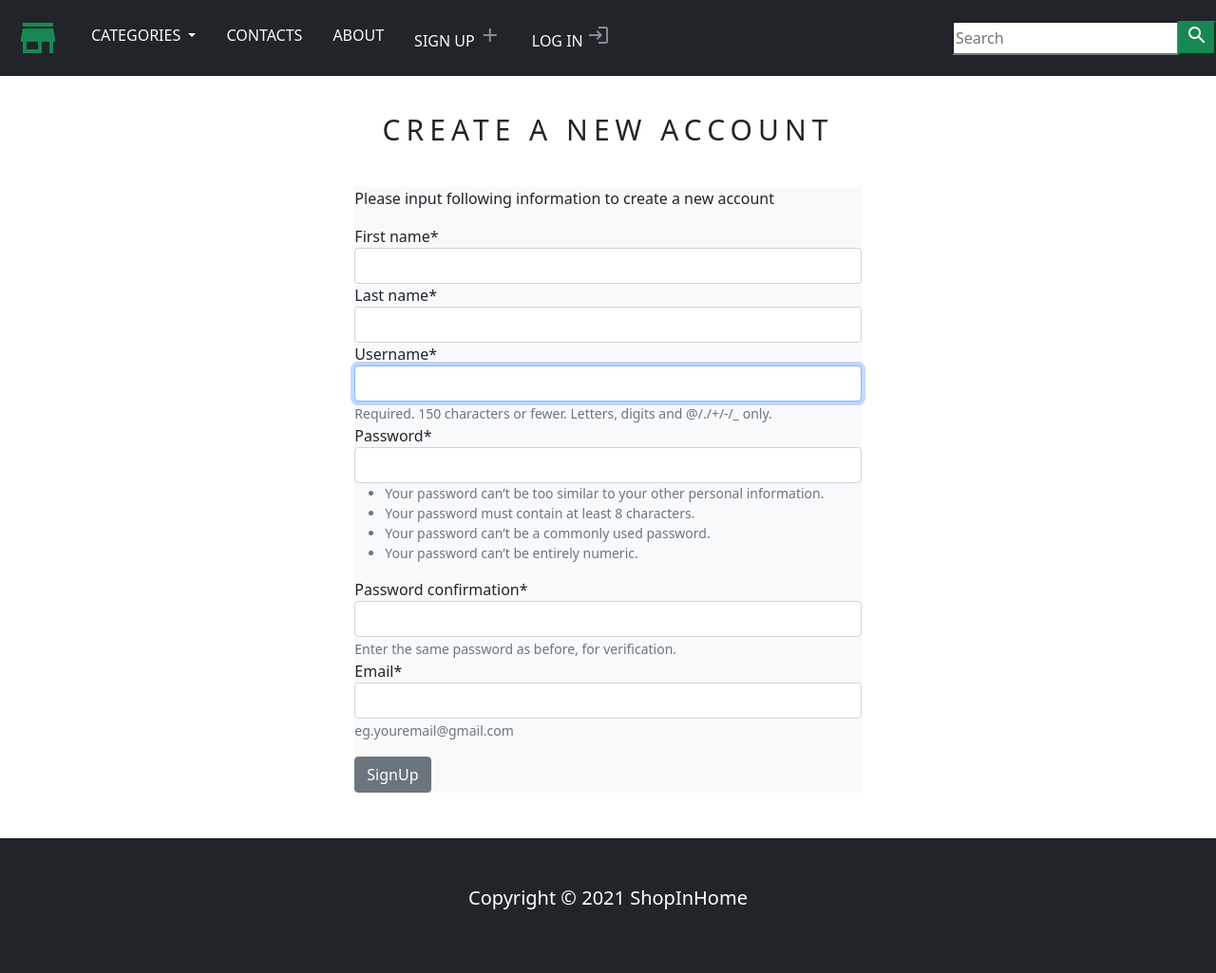
After one commit to Sergey-sg/Ecommerce-project, a Django app: page /account/create/ in a window 1280 px wide. The commit adds this page. Shown: the whole page at 95% size. Run offline with Django 3.2, Linux system fonts and the light colour scheme; data that the repository does not hold is empty; some libraries are stand-ins or nearby versions.

Commit message:
creat log in, out logic

```diff
--- a/Ecommerce/settings.py
+++ b/Ecommerce/settings.py
@@ -38,6 +38,7 @@ INSTALLED_APPS = [
     'django.contrib.messages',
     'django.contrib.staticfiles',
     'shop.apps.ShopConfig',
+    'crispy_forms',
 ]
 
 MIDDLEWARE = [
@@ -138,6 +139,8 @@ MEDIA_ROOT = os.path.join(BASE_DIR, 'static', 'media')
 
 MEDIA_URL = '/media/'
 
+CRISPY_TEMPLATE_PACK = 'bootstrap4'
+
 # Default primary key field type
 # https://docs.djangoproject.com/en/3.2/ref/settings/#default-auto-field
 
--- a/Ecommerce/static/css/base.css
+++ b/Ecommerce/static/css/base.css
@@ -18,3 +18,12 @@
     text-transform: uppercase;
     letter-spacing: .2em;
 }
+
+.errorlist li {
+    color: red;
+    font-weight: bold;
+}
+
+.custom_div {
+    margin-bottom: 20px !important;
+}
--- /dev/null
+++ b/shop/forms.py
@@ -0,0 +1,13 @@
+from django import forms
+from django.contrib.auth.forms import UserCreationForm
+from django.contrib.auth.models import User
+
+
+class SingUpForm(UserCreationForm):
+    first_name = forms.CharField(max_length=100, required=True)
+    last_name = forms.CharField(max_length=100, required=True)
+    email = forms.EmailField(max_length=250, help_text='eg.youremail@gmail.com')
+
+    class Meta:
+        model = User
+        fields = ('first_name', 'last_name', 'username', 'password1', 'password2', 'email')
--- a/shop/templates/home.html
+++ b/shop/templates/home.html
@@ -1,12 +1,12 @@
 {% extends 'base.html' %}
+{% load static %}
 {% block title %}
     Home
 {% endblock %}
 {% block content %}
-    {% load static %}
     <div class="container-fluid" style="background-color: #259CC0">
         <div class="row">
-            <img style="max-width: 900px; margin: auto" src="{% static 'images/store.png' %}">
+            <img style="max-width: 900px; margin: auto" src="{% static 'images/store.png' %}" alt="store">
         </div>
     </div>
     <div class="py-4">
--- a/shop/templates/navbar.html
+++ b/shop/templates/navbar.html
@@ -4,15 +4,44 @@
         <div id="navbar" class="collapse navbar-collapse justify-content-between">
             <ul class="navbar-nav">
                 <li class="nav-item dropdown">
-                    <a class="nav-link text-light text-uppercase font-weight-bold px-3 dropdown-toggle" role="button" data-bs-toggle="dropdown" href="">Categories</a>
+                    <a class="nav-link text-light text-uppercase font-weight-bold px-3 dropdown-toggle" role="button" data-bs-toggle="dropdown" href="">
+                        Categories
+                    </a>
                         <ul class="dropdown-menu">
                             {% for category in links %}
                             <li><a class="dropdown-item" href="{{ category.get_url}}">{{ category.name }}</a></li>
                             {% endfor %}
                         </ul>
                 </li>
-                <li class="nav-item"><a class="nav-link text-light text-uppercase font-weight-bold px-3" href="">Contacts</a></li>
-                <li class="nav-item"><a class="nav-link text-light text-uppercase font-weight-bold px-3" href="">About</a></li>
+                <li class="nav-item">
+                    <a class="nav-link text-light text-uppercase font-weight-bold px-3" href="">Contacts</a>
+                </li>
+                <li class="nav-item">
+                    <a class="nav-link text-light text-uppercase font-weight-bold px-3" href="">About</a>
+                </li>
+                {% if request.user.is_authenticated and request.user.first_name %}
+                    <li class="nav-item">
+                        <span class="nav-link text-light text-uppercase font-weight-bold px-3">
+                            Welcome, {{ request.user.first_name }}! <i class="material-icons cart-icon">account_circle</i>
+                        </span>
+                    </li>
+                    <li class="nav-item">
+                        <a class="nav-link text-light text-uppercase font-weight-bold px-3" href="{% url 'signout' %}">
+                            Sign Out <i class="material-icons cart-icon">logout</i>
+                        </a>
+                    </li>
+                {% else %}
+                    <li class="nav-item">
+                        <a class="nav-link text-light text-uppercase font-weight-bold px-3" href="{% url 'signup' %}">
+                            Sign Up <i class="material-icons cart-icon">add</i>
+                        </a>
+                    </li>
+                    <li class="nav-item">
+                        <a class="nav-link text-light text-uppercase font-weight-bold px-3" href="{% url 'login' %}">
+                            Log In <i class="material-icons cart-icon">login</i>
+                        </a>
+                    </li>
+                {% endif %}
                 {% if item_count > 0 %}
                     <li class="nav-item">
                         <a class="nav-link text-light text-uppercase font-weight-bold px-3" href="{% url 'cart_detail' %}">
--- /dev/null
+++ b/shop/templates/signup.html
@@ -0,0 +1,38 @@
+{% extends 'base.html' %}
+{% load static %}
+{% load crispy_forms_tags %}
+{% block title %}
+    Create new account
+{% endblock %}
+{% block content %}
+    <div>
+        {% if not form.is_valid %}
+            <div>
+                <br>
+                <h1 class="product_title text-center">
+                    Create a new account
+                </h1>
+                <br>
+                <div class="col-9 col-sm-9 col-md-6 col-lg-5 mx-auto bg-light">
+                    Please input following information to create a new account
+                    <form method="post">
+                        {% csrf_token %}
+                        <p>{{ form | crispy }}</p>
+                        <button type="submit" name="button" class="btn btn-secondary">SignUp</button>
+                    </form>
+                </div>
+            </div>
+        {% else %}
+            <div class="mx-auto">
+                <br>
+                <h1 class="product_title text-center">
+                    Your account has been successfully created
+                </h1>
+                <br>
+                <p>Your account has been successfully created and ready to use!</p>
+                <br>
+                <a href="{% url 'home' %}">Continue shopping</a>
+            </div>
+        {% endif %}
+    </div>
+{% endblock %}
--- a/shop/urls.py
+++ b/shop/urls.py
@@ -9,4 +9,7 @@ urlpatterns = [
     path('cart/add/<int:product_id>/', views.add_cart, name='add_cart'),
     path('cart/remove/<int:product_id>/', views.cart_remove, name='cart_remove'),
     path('cart/remove_product/<int:product_id>/', views.cart_remove_product, name='cart_remove_product'),
+    path('account/create/', views.signUpVievs, name='signup'),
+    path('account/login/', views.loginViev, name='login'),
+    path('account/signout/', views.singoutView, name='signout'),
 ]
--- a/shop/views.py
+++ b/shop/views.py
@@ -1,6 +1,10 @@
 from django.shortcuts import render, get_object_or_404, redirect
 from .models import Category, Product, Cart, CartItem
 from django.core.exceptions import ObjectDoesNotExist
+from django.contrib.auth.models import Group, User
+from .forms import SingUpForm
+from django.contrib.auth.forms import AuthenticationForm
+from django.contrib.auth import authenticate, login, logout
 
 
 def home(request, category_slug=None):
@@ -76,3 +80,41 @@ def cart_remove_product(request, product_id):
     cart_item = CartItem.objects.get(product=product, cart=cart)
     cart_item.delete()
     return redirect('cart_detail')
+
+
+def signUpVievs(request):
+    if request.method == 'POST':
+        form = SingUpForm(request.POST)
+        if form.is_valid():
+            form.save()
+            username = form.cleaned_data.get('username')
+            signup_user = User.objects.get(username=username)
+            user_group = Group.objects.get(name='User')
+            user_group.user_set.add(signup_user)
+    else:
+        form = SingUpForm()
+    return render(request, 'signup.html', {'form': form})
+
+
+def loginViev(request):
+    if request.method == 'POST':
+        form = AuthenticationForm(data=request.POST)
+        print('IN IF POST')
+        if form.is_valid():
+            print('IN IF VALID')
+            username = request.POST['username']
+            password = request.POST['password']
+            user = authenticate(username=username, password=password)
+            if user is not None:
+                login(request, user)
+                return redirect('home')
+            else:
+                return redirect('signup')
+    else:
+        form = AuthenticationForm()
+    return render(request, 'login.html', {'form': form})
+
+
+def singoutView(request):
+    logout(request)
+    return redirect('login')
```
Also changed, not shown: shop/templates/login.html (added, +40 -0 lines).
